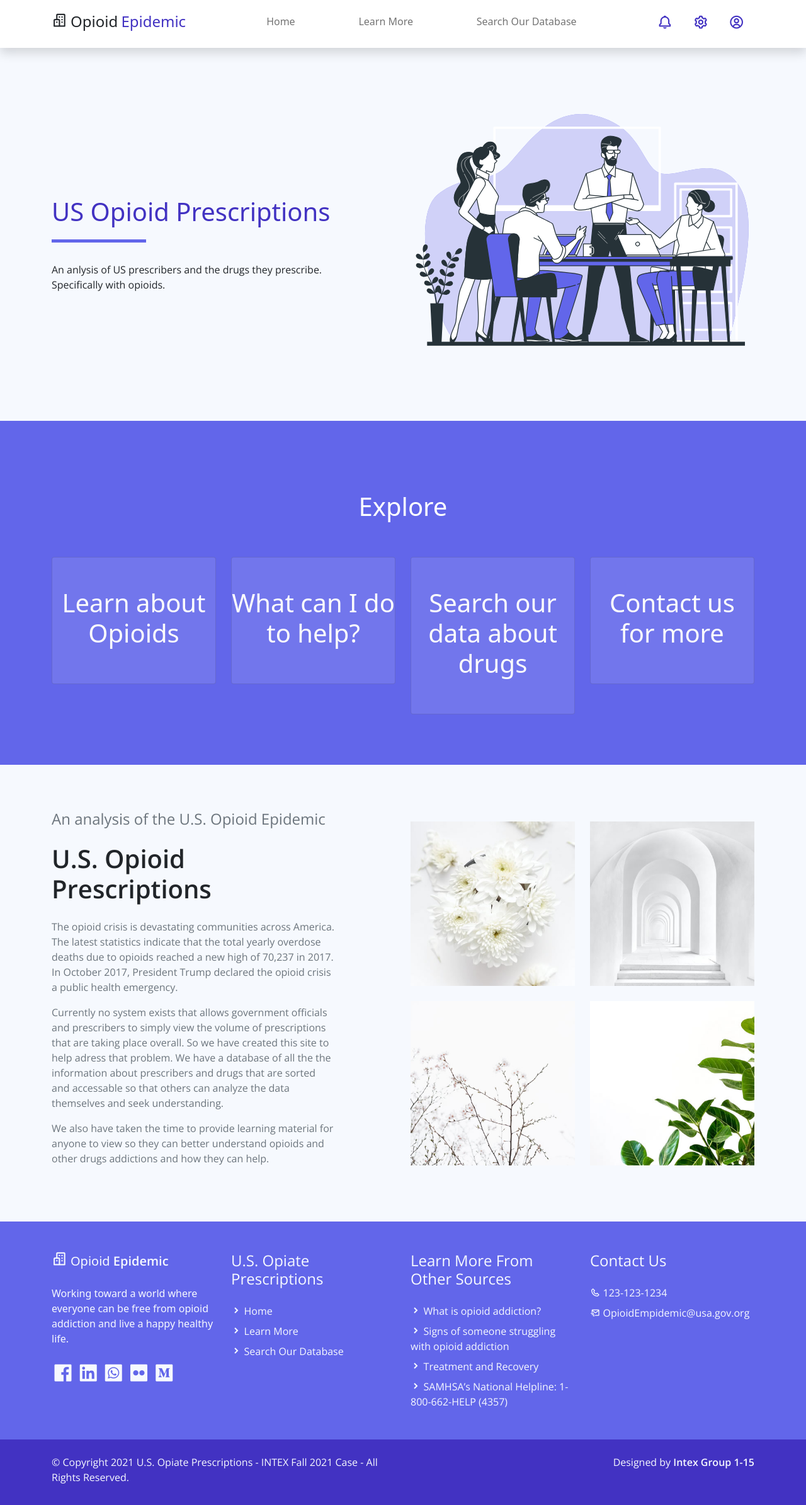
After one commit to IS-Core-1-15/intex, a Django app: page /learn/ in a window 1280 px wide. The commit adds this page. Shown: the whole page at 63% size. Run offline with Django 3.2, Linux system fonts and the light colour scheme; parts of the project's set-up code (start-up, migrations or seed data) failed here and were passed over; some libraries are stand-ins or nearby versions.

Commit message:
fixed all the links in base.html Should connect

```diff
--- a/DrugApp/urls.py
+++ b/DrugApp/urls.py
@@ -4,5 +4,6 @@ from .views import *
 urlpatterns = [
     path("search/", searchPageView, name='search'),
     path("learn/", learnPageView, name='learn'),
+    path("about/", aboutPageView, name='about'),
     path("", indexPageView, name="index"),
 ]
--- a/DrugApp/views.py
+++ b/DrugApp/views.py
@@ -31,3 +31,7 @@ def searchPageView(request):
 
 def learnPageView(request):
     return render(request, 'DrugApp/learn.html')
+
+
+def aboutPageView(request):
+    return render(request, 'DrugApp/about.html')
--- /dev/null
+++ b/templates/DrugApp/learn.html
@@ -0,0 +1,100 @@
+{% extends 'base.html' %}
+{% load static %}
+{% block title %}
+<title>Landing Page</title>
+{% endblock %}
+{% block banner %}
+<!-- Start Banner Hero -->
+<section class="bg-light w-100">
+    <div class="container">
+        <div class="row d-flex align-items-center py-5">
+            <div class="col-lg-6 text-start">
+                <h1 class="h2 py-5 text-primary typo-space-line">US Opioid Prescriptions</h1>
+                <p class="light-300">
+                    An anlysis of US prescribers and the drugs they prescribe. <br>
+                    Specifically with opioids.
+                </p>
+            </div>
+            <div class="col-lg-6">
+                <img src="{% static 'img/banner-img-02.svg' %}">
+            </div>
+        </div>
+    </div>
+</section>
+<!-- End Banner Hero -->
+{% endblock %}
+{% block links %}
+<!-- Start Our Partner -->
+<section class="bg-secondary py-3">
+    <div class="container py-5">
+        <h2 class="h2 text-white text-center py-5">Explore</h2>
+        <div class="row text-center">
+            <div class="col-md-3 mb-3">
+                <div class="card partner-wap py-5">
+
+                    <a href="#"><h1>Learn about Opioids</h1></a>
+
+                </div>
+            </div>
+            <div class="col-md-3 mb-3">
+                <div class="card partner-wap py-5">
+                    <a href="#"><h1>What can I do to help?</h1></a>
+                </div>
+            </div>
+            <div class="col-md-3 mb-3">
+                <div class="card partner-wap py-5">
+                    <a href="#"><h1>Search our data about drugs</h1></a>
+                </div>
+            </div>
+            <div class="col-md-3 mb-3">
+                <div class="card partner-wap py-5">
+                    <a href="#"><h1>Contact us for more</h1></a>
+                </div>
+            </div>
+        </div>
+    </div>
+</section>
+<!--End Our Partner-->
+{% endblock %}
+{% block content %}
+    <!-- Start Feature Work -->
+    <section class="bg-light py-5">
+        <div class="feature-work container my-4">
+            <div class="row d-flex d-flex align-items-center">
+                <div class="col-lg-5">
+                    <h3 class="feature-work-title h4 text-muted light-300">An analysis of the U.S. Opioid Epidemic</h3>
+                    <h1 class="feature-work-heading h2 py-3 semi-bold-600">U.S. Opioid Prescriptions</h1>
+                    <p class="feature-work-body text-muted light-300">
+                        The opioid crisis is devastating communities across America. The latest statistics indicate that
+                        the total yearly overdose deaths due to opioids reached a new high of 70,237 in 2017. In October
+                        2017, President Trump declared the opioid crisis a public health emergency.
+                    </p>
+                    <p class="feature-work-footer text-muted light-300">
+                        Currently no system exists that allows government officials and prescribers to simply view the volume of prescriptions that are taking place overall. So we have created this site to help adress that problem. We have a database of all the the information about prescribers and drugs that are sorted and accessable so that others can analyze the data themselves and seek understanding.</p>
+
+                    <p class="feature-work-footer text-muted light-300">
+                        We also have taken the time to provide learning material for anyone to view so they can better understand opioids and other drugs addictions and how they can help. </p>
+                </div>
+                <div class="col-lg-6 offset-lg-1 align-left">
+                    <div class="row">
+                        <a class="col" data-type="image" data-fslightbox="gallery" href="{% static 'img/feature-work-1-large.jpg' %}">
+                            <img class="img-fluid" src="{% static 'img/feature-work-1.jpg' %}">
+                        </a>
+                        <a class="col" data-type="image" data-fslightbox="gallery" href="{% static 'img/feature-work-2-large.jpg' %}">
+                            <img class="img-fluid" src="{% static 'img/feature-work-2.jpg' %}">
+                        </a>
+                    </div>
+                    <div class="row pt-4">
+                        <a class="col" data-type="image" data-fslightbox="gallery" href="{% static 'img/feature-work-3-large.jpg' %}">
+                            <img class="img-fluid" src="{% static 'img/feature-work-3.jpg' %}">
+                        </a>
+                        <a class="col" data-type="image" data-fslightbox="gallery" href="{% static 'img/feature-work-4-large.jpg' %}">
+                            <img class="img-fluid" src="{% static 'img/feature-work-4.jpg' %}">
+                        </a>
+                    </div>
+                </div>
+            </div>
+        </div>
+    </section>
+    <!-- End Feature Work -->
+    {% endblock %}
--- a/templates/base.html
+++ b/templates/base.html
@@ -43,19 +43,13 @@ https://templatemo.com/tm-561-purple-buzz
                 <div class="flex-fill mx-xl-5 mb-2">
                     <ul class="nav navbar-nav d-flex justify-content-between mx-xl-5 text-center text-dark">
                         <li class="nav-item">
-                            <a class="nav-link btn-outline-primary rounded-pill px-3" href="index.html">Home</a>
+                            <a class="nav-link btn-outline-primary rounded-pill px-3" href="{% url 'index' %}">Home</a>
                         </li>
                         <li class="nav-item">
-                            <a class="nav-link btn-outline-primary rounded-pill px-3" href="about.html">About</a>
+                            <a class="nav-link btn-outline-primary rounded-pill px-3" href="{% url 'learn' %}">Learn More</a>
                         </li>
                         <li class="nav-item">
-                            <a class="nav-link btn-outline-primary rounded-pill px-3" href="work.html">Work</a>
-                        </li>
-                        <li class="nav-item">
-                            <a class="nav-link btn-outline-primary rounded-pill px-3" href="pricing.html">Pricing</a>
-                        </li>
-                        <li class="nav-item">
-                            <a class="nav-link btn-outline-primary rounded-pill px-3" href="contact.html">Contact</a>
+                            <a class="nav-link btn-outline-primary rounded-pill px-3" href="{% url 'search' %}">Search Our Database</a>
                         </li>
                     </ul>
                 </div>
@@ -383,13 +377,13 @@ https://templatemo.com/tm-561-purple-buzz
                     <h3 class="h4 pb-lg-3 text-light light-300">U.S. Opiate Prescriptions</h2>
                         <ul class="list-unstyled text-light light-300">
                             <li class="pb-2">
-                                <i class='bx-fw bx bxs-chevron-right bx-xs'></i><a class="text-decoration-none text-light" href="index.html">Home</a>
+                                <i class='bx-fw bx bxs-chevron-right bx-xs'></i><a class="text-decoration-none text-light" href="{% url 'index' %}">Home</a>
                             </li>
                             <li class="pb-2">
                                 <i class='bx-fw bx bxs-chevron-right bx-xs'></i><a class="text-decoration-none text-light py-1" href="{% url 'learn' %}">Learn More</a>
                             </li>
                             <li class="pb-2">
-                                <i class='bx-fw bx bxs-chevron-right bx-xs'></i><a class="text-decoration-none text-light py-1" href="work.html">About Us</a>
+                                <i class='bx-fw bx bxs-chevron-right bx-xs'></i><a class="text-decoration-none text-light py-1" href="{% url 'search' %}">Search Our Database</a>
                             </li>
                         </ul>
                 </div>
```
Also changed, not shown: OpiatePrescriptions/settings.py (+4 -3 lines).
